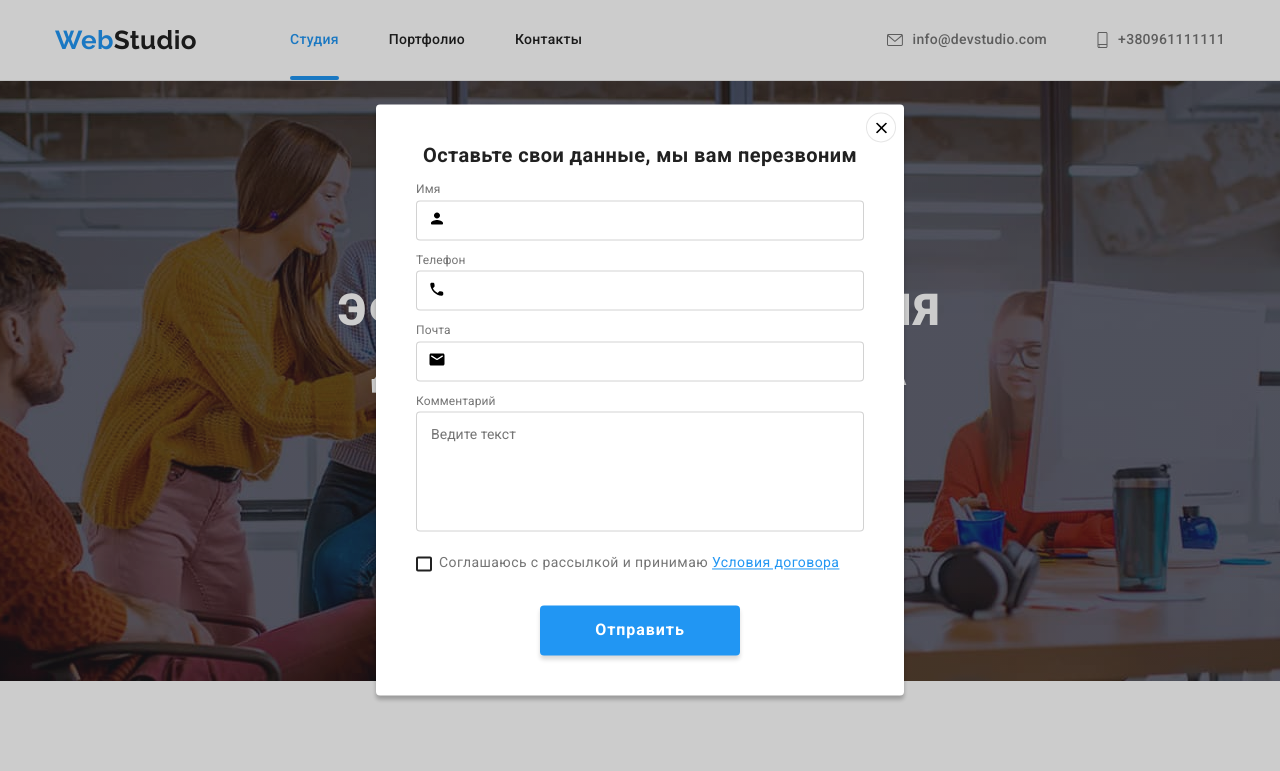
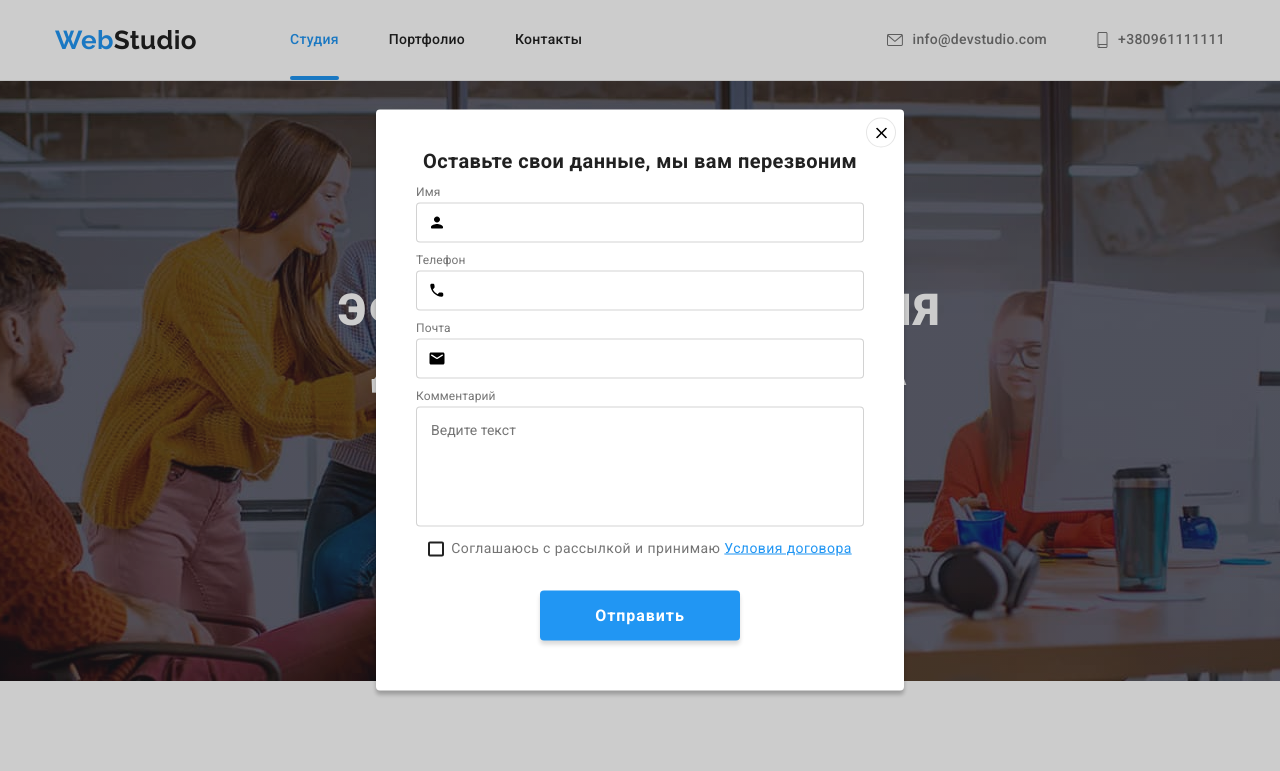
Before and after one commit to sasha-shkapenko/goit-markup-hw-06, a plain HTML site: page index.html in a window 1280 px wide. Both pictures are taken after a click on the button "Заказать услугу". Shown: the top 771 px of the page. Drawn offline with nearby package versions, Linux system fonts and the light colour scheme.

Commit message:
Добавляет стили

```diff
--- a/css/styles.css
+++ b/css/styles.css
@@ -243,7 +243,7 @@ p {
   transform: translate(-50%, -50%) scale(0.5);
 }
 .modal-window {
-  position: relative;
+  position: absolute;
   top: 50%;
   left: 50%;
   transform: translate(-50%, -50%) scale(1);
@@ -295,22 +295,28 @@ p {
 
 .form-group {
   position: relative;
+  margin-bottom: 10px;
 
   display: flex;
   flex-direction: column;
 
   text-align: left;
 }
+.form-group.feedback {
+  margin-bottom: 20px;
+}
 .form-group-label {
+  display: block;
+
+  margin-bottom: 4px;
   font-size: 12px;
+  line-height: 1.17;
   letter-spacing: 0.01em;
 }
 .form-group input,
 .form-group textarea {
-  margin-bottom: 10px;
   padding: 14px;
   height: 40px;
-  width: 448px;
 
   border: 1px solid rgba(33, 33, 33, 0.2);
   border-radius: 4px;
@@ -331,7 +337,6 @@ p {
 
   top: 50%;
   left: 12px;
-  transform: translateY(-5px);
 
   transition: fill 250ms var(--animation-timing-function);
 }
@@ -342,14 +347,13 @@ input:focus + .form-icon {
   fill: var(--accent-text-color);
 }
 .form-group textarea {
-  margin-bottom: 20px;
-
   height: 120px;
   resize: none;
 }
 .policy {
   display: flex;
   align-items: center;
+  justify-content: center;
 }
 .policy::before {
   content: "";
@@ -601,6 +605,9 @@ input:focus + .form-icon {
   display: flex;
   align-items: baseline;
 }
+.footer-contacts-container {
+  flex-grow: 1;
+}
 .logo .accent-footer {
   color: #ffffff;
 }
@@ -656,6 +663,8 @@ form {
 }
 .subscribe-email {
   padding: 15px 16px;
+
+  outline: none;
   border: 1px solid rgba(255, 255, 255, 0.3);
   border-radius: 4px;
   background-color: rgba(47, 48, 58, 1);
```
